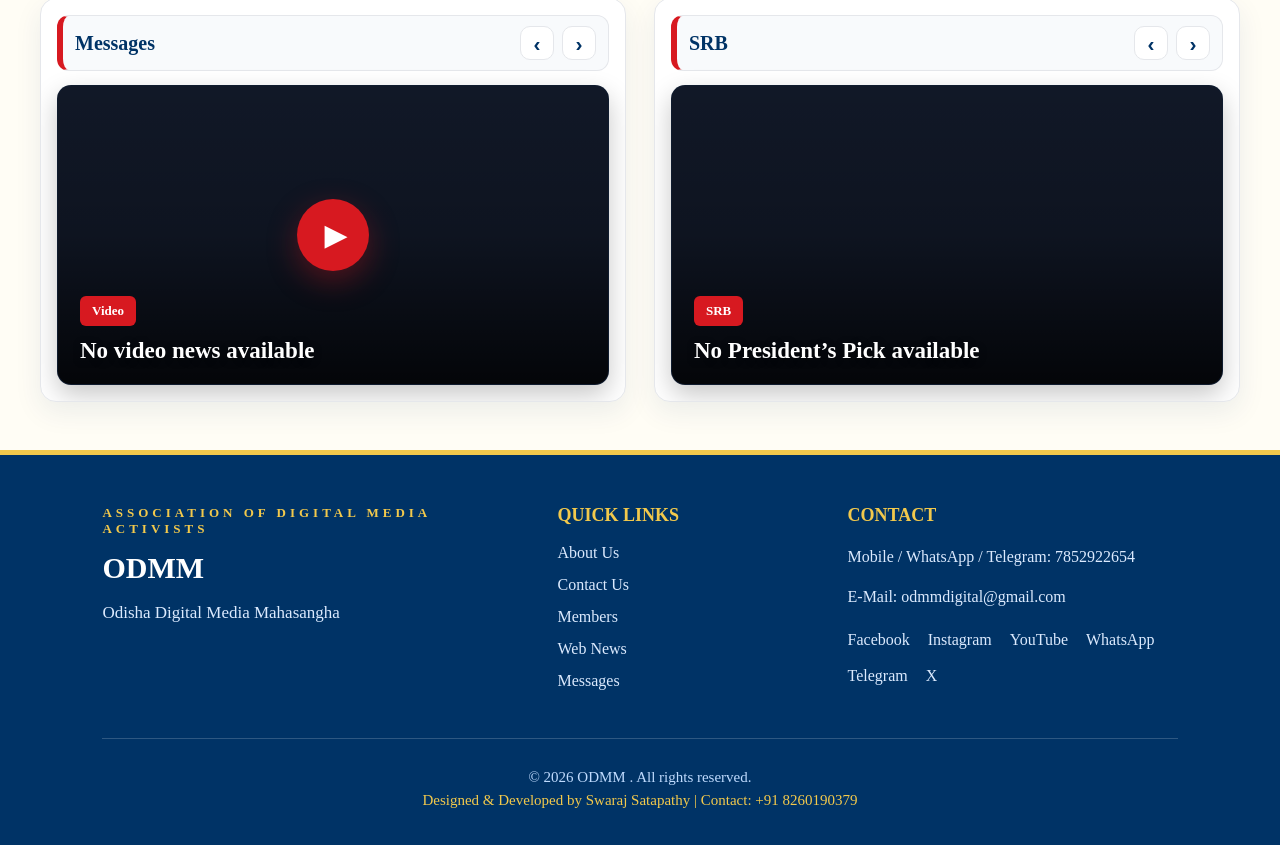
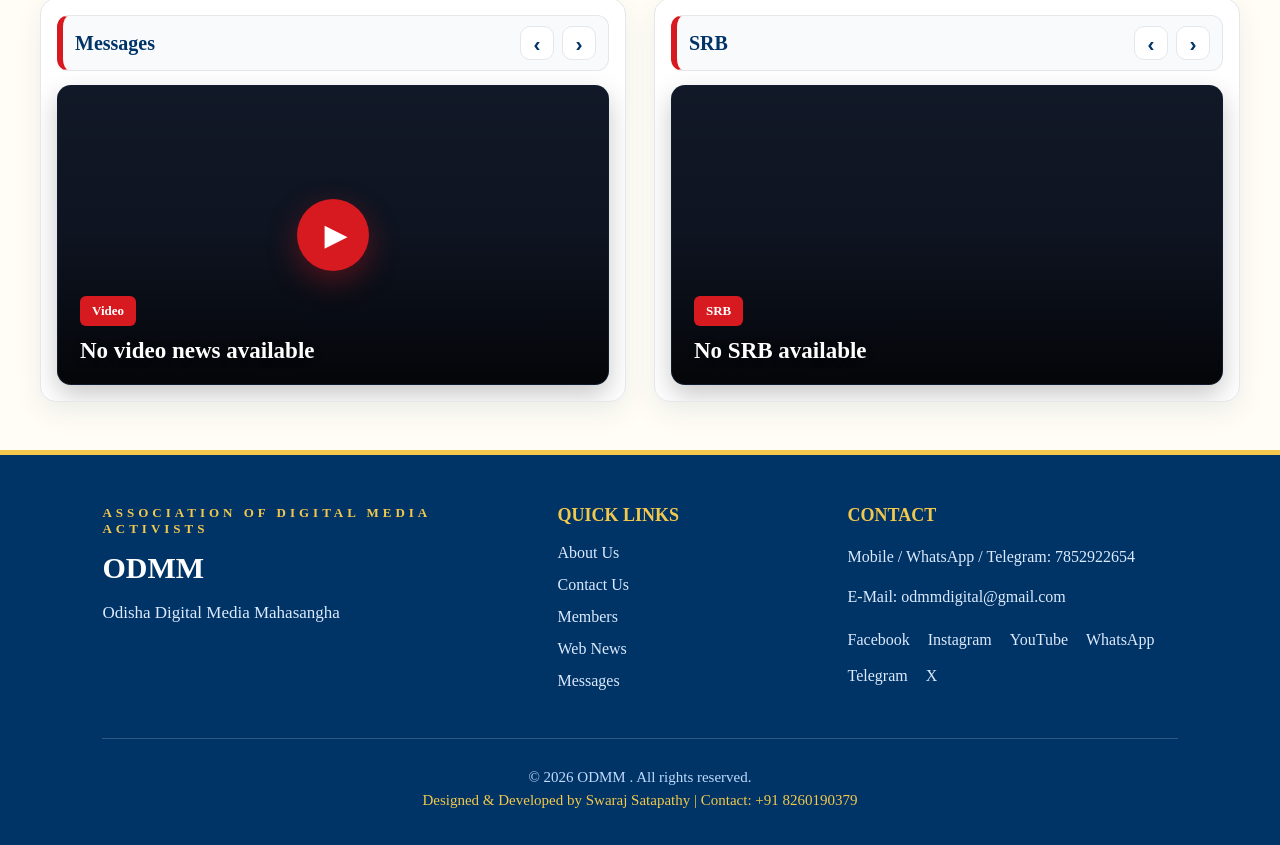
Before and after one commit to Swarajsatapathy/MediaMahasangha, a Next.js app in the folder frontend/: page / in a window 1280 px wide. Shown: the part 763-1608 px from the top of the page. Built offline with nearby package versions, Linux system fonts and the light colour scheme; no server answers.

Commit message:
no srb available

```diff
--- a/frontend/app/page.tsx
+++ b/frontend/app/page.tsx
@@ -171,7 +171,7 @@ export default async function HomePage() {
 
       <div className="overlay">
         <span>SRB</span>
-        <h3>{mainPick?.title || "No President’s Pick available"}</h3>
+        <h3>{mainPick?.title || "No SRB available"}</h3>
       </div>
     </Link>
   </section>
```
